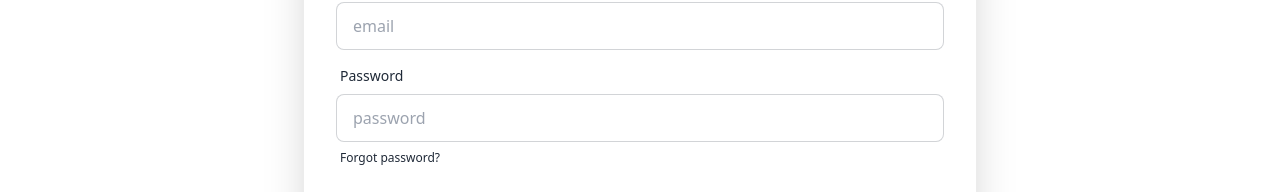
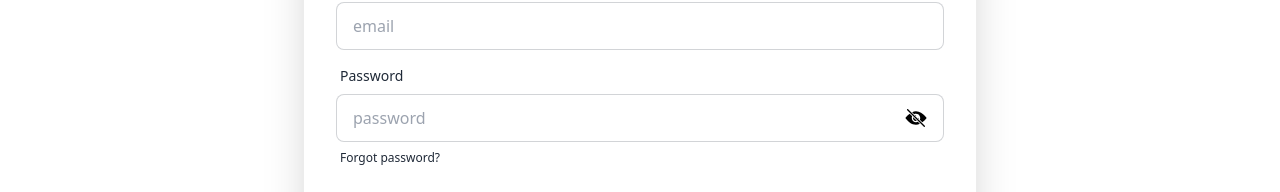
Before and after one commit to habibbd0/React-router-firebase, a React (Vite) app: page /register in a window 1280 px wide. Shown: the part 394-586 px from the top of the page. Built offline with nearby package versions, Linux system fonts and the light colour scheme.

Commit message:
login change

```diff
--- a/src/pages/Login.jsx
+++ b/src/pages/Login.jsx
@@ -5,7 +5,6 @@ import { FaGoogle } from "react-icons/fa";
 import { MdOutlineEmail } from "react-icons/md";
 import { FaGithub } from "react-icons/fa";
 import { Link } from "react-router-dom";
-
 const Login = () => {
   const auth = getAuth(app);
   const provider = new GoogleAuthProvider();
@@ -18,6 +17,7 @@ const Login = () => {
         console.log(error.message);
       });
   };
+
 
   return (
     <div className="max-w-4xl text-center mx-auto border border-violet-500 p-8 mt-10">
@@ -38,6 +38,7 @@ const Login = () => {
                   placeholder="email"
                   className="input input-bordered"
                   required
+
                 />
               </div>
               <div className="form-control">
@@ -47,8 +48,9 @@ const Login = () => {
                 <input
                   type="password"
                   placeholder="password"
-                  className="input input-bordered"
+                  className="input input-bordered w-[100%]"
                   required
+
                 />
                 <label className="label">
                   <a href="#" className="label-text-alt link link-hover">
@@ -66,16 +68,16 @@ const Login = () => {
             </form>
 
             <div className=" text-center w-56 mx-auto ">
-                <div onClick={HandleGoogleLogin} className="border border-slate-800 flex justify-between p-2 rounded-full w-full">
+                <div onClick={HandleGoogleLogin} className="border border-slate-800 flex justify-around p-2 rounded-full w-full">
                 <span className="text-violet-700 text-2xl"><FaGoogle /></span>
                 <h1>Sign up with Google</h1>
                 </div>
 
-                <div className="border border-slate-800 flex justify-between p-2 rounded-full mt-2 w-full">
+                <div className="border border-slate-800 flex justify-around p-2 rounded-full mt-2 w-full">
                 <span className="text-violet-700 text-2xl"><FaGithub /></span>
                 <h1>Sign up with Github</h1>
                 </div>
-                <div className="border border-slate-800 flex justify-between p-2 rounded-full mt-2 mb-2 w-full">
+                <div className="border border-slate-800 flex justify-around p-2 rounded-full mt-2 mb-2 w-full">
                 <span className="text-violet-700 text-2xl"> <MdOutlineEmail /> </span>
                 <h1>Sign up with Email</h1>
                 </div>
@@ -87,5 +89,4 @@ const Login = () => {
     </div>
   );
 };
-
 export default Login;
--- a/src/pages/Register.jsx
+++ b/src/pages/Register.jsx
@@ -2,26 +2,43 @@ import { Link } from "react-router-dom";
 import { createUserWithEmailAndPassword, getAuth } from "firebase/auth";
 import app from "../../firebase.Config";
 import { useState } from "react";
+import { IoIosEye } from "react-icons/io";
+import { IoIosEyeOff } from "react-icons/io";
 const Register = () => {
   const auth = getAuth(app);
 
-  const [error,seterror] = useState('');
+  const [error,setError] = useState('');
+  const [success,setsuccess] = useState('');
+  const [showPassword,setShowPassword] = useState(false)
   const HandleRegisterAccount = (event) => {
     event.preventDefault();
 
 
     // const name = event.target.name.value;
     const form = event.target;
-    const name = form.name.value;
-    const photourl = form.photourl.value;
+    // const name = form.name.value;
+    // const photourl = form.photourl.value;
     const email = form.email.value;
     const password = form.password.value;
+
+    setError("");
+    if(password.length < 6) {
+      setError("please enter a valid password with at last 6 characters.");
+      return
+    } else if (!/[A-Z]/.test(password)) {
+      return setError('password must be one uppercase letter')
+    } else if (!/[1-9]/.test(password)) {
+      return setError('password must be one number letter')
+    } else if (!/[@,#,$,&,!]/.test(password)) {
+      return setError('password must be one special characters => @,#,$,&,!')
+    }
 
     createUserWithEmailAndPassword(auth, email, password)
     .then(result => {
       console.log(result.user);
+      setsuccess('Seccessful Register')
     }).catch((error) => {
-      seterror(error.message)
+      setError(error.message)
     })
 
 
@@ -30,13 +47,18 @@ const Register = () => {
     // console.log(name,photourl,email,password);
   };
 
+  const handlePassword = () => {
+    setShowPassword(!showPassword)
+  }
+
+
   return (
     <div>
       <div className=" mx-auto">
         <div className="hero-content flex-col lg:flex-row-reverse">
           <div className="card w-full max-w-2xl shadow-2xl mt-10">
             <form onSubmit={HandleRegisterAccount} className="card-body">
-              <p className={`${error && 'text-red-500 text-center'}`}>{error}</p>
+              <p className={`${error ? "text-red-500" : "text-green-500 text-xl"} text-center`}>{error ? error : success}</p>
               <div className="form-control">
                 <label className="label">
                   <span className="label-text">Name</span>
@@ -76,14 +98,30 @@ const Register = () => {
               <div className="form-control">
                 <label className="label">
                   <span className="label-text">Password</span>
+
                 </label>
-                <input
-                  type="password"
+
+               <div className="relative">
+               <input
+                  type={showPassword ? 'text' : 'password'}
                   placeholder="password"
-                  className="input input-bordered"
+                  className="input input-bordered w-[100%]"
                   required
                   name="password"
+
                 />
+                <div className="absolute inset-y-0 right-0 pr-4 flex items-center leading-10">
+                 {showPassword ? (
+                  <span onClick={handlePassword} className="text-black z-10 text-2xl">
+                    <IoIosEye />
+                  </span>
+                 ) : (
+                  <span onClick={handlePassword} className="text-black z-10 text-2xl">
+                    <IoIosEyeOff />
+                  </span>
+                 )}
+                </div>
+               </div>
                 <label className="label">
                   <a href="#" className="label-text-alt link link-hover">
                     Forgot password?
```
